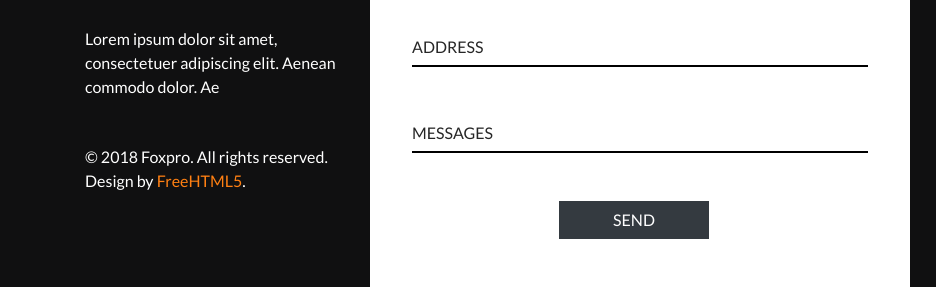
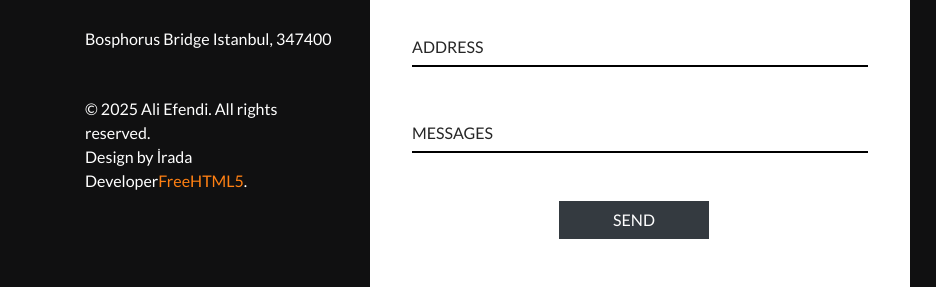
Before and after one commit to iradadev/fitnessApp, a plain HTML site: page index.html in a window 1280 px wide. Shown: the part 3441-3728 px from the top of the page, 0-936 px from the left. Drawn offline with Linux system fonts and the light colour scheme.

Commit message:
changed adress

```diff
--- a/index.html
+++ b/index.html
@@ -144,9 +144,8 @@
     <div class="row">
       <div class="col-md-3 footer1 d-flex wow bounceInLeft" data-wow-delay=".25s">
         <div class="d-flex flex-wrap align-content-center"> <a href="#"><img src="images/logo.png" alt="logo" /></a>
-          <p>Lorem ipsum dolor sit amet, consectetuer adipiscing elit. Aenean commodo
-            dolor. Ae</p>
-          <p>&copy; 2018 Foxpro. All rights reserved.<br> Design by <a href="https://freehtml5.co" target="_blank">FreeHTML5</a>.</p>
+          <p>Bosphorus Bridge Istanbul, 347400</p>
+          <p>&copy; 2025 Ali Efendi. All rights reserved.<br> Design by İrada Developer<a href="https://freehtml5.co" target="_blank">FreeHTML5</a>.</p>
         </div>
       </div>
       <div class="col-md-6 footer2 wow bounceInUp" data-wow-delay=".25s" id="contact">
```
